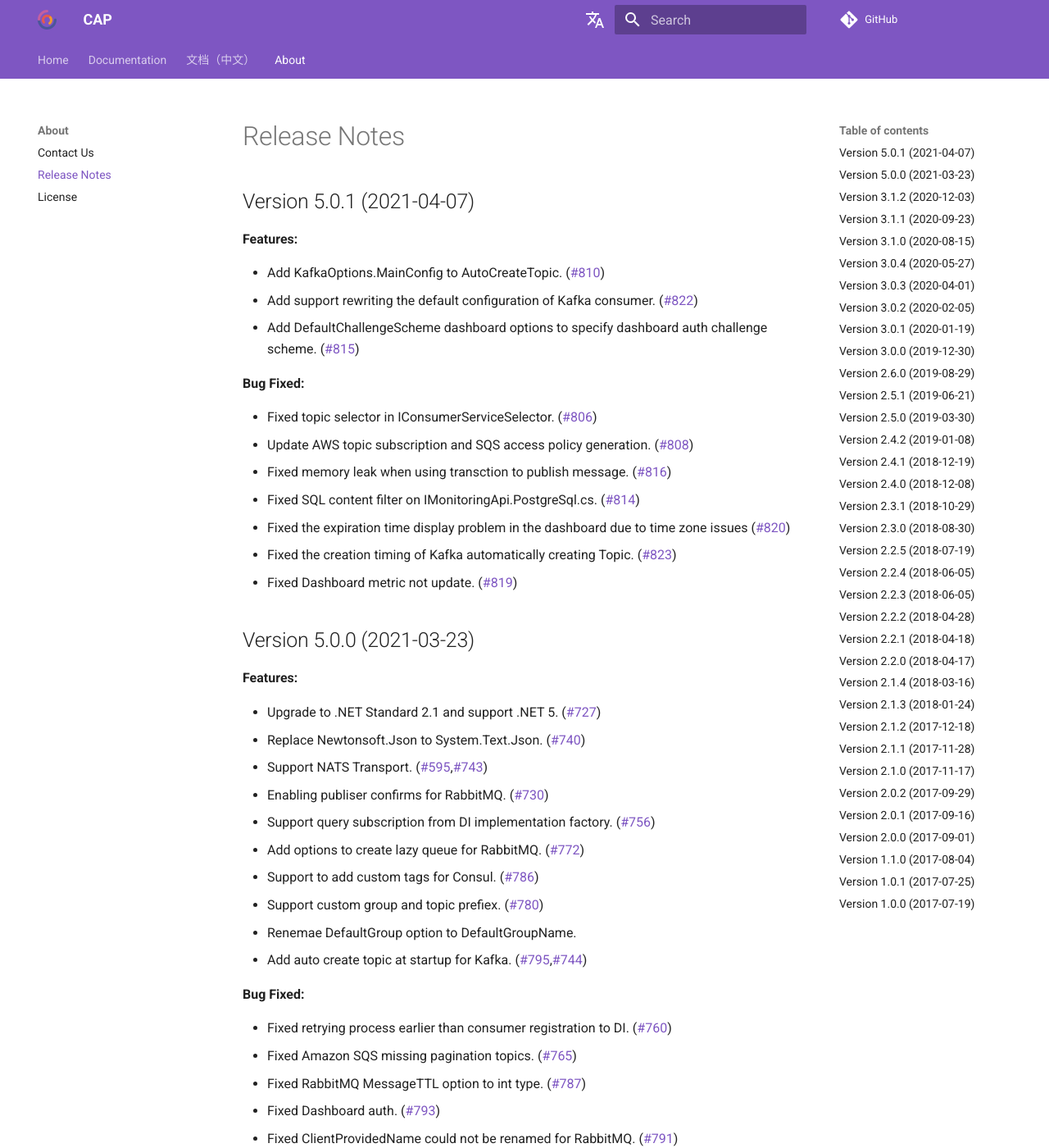
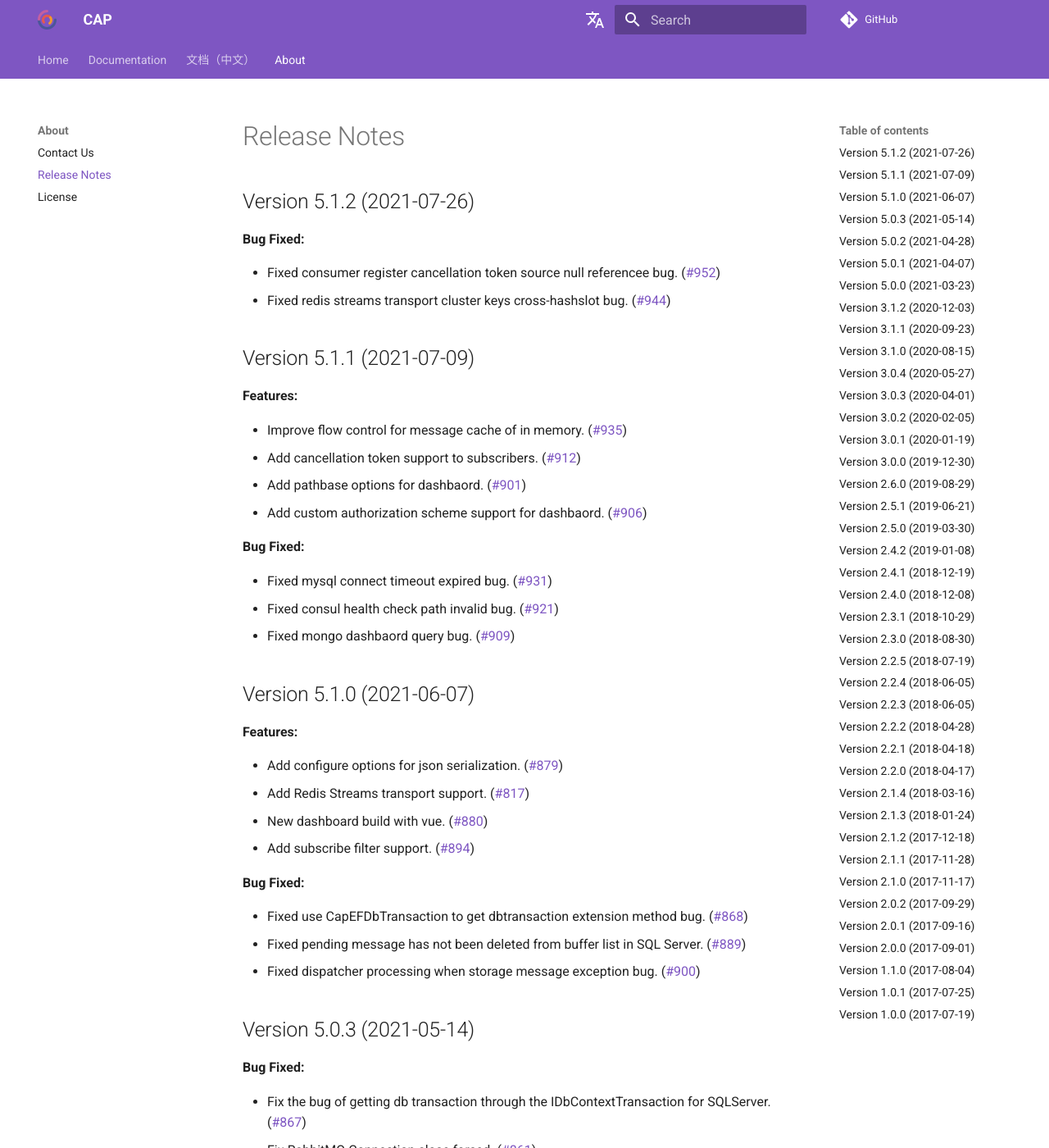
Before and after one commit to dotnetcore/CAP, an MkDocs documentation site: the page built from docs/content/about/release-notes.md, in a window 1280 px wide and 1400 px high. Shown: the whole window at 82% size. Built offline with MkDocs 1.6.1 and Material for MkDocs 9.7.7, drawn with Linux system fonts in a browser that asks for light colours; comment, search, counter and statistics services are not loaded; some of the changed text lies outside the part shown.

Commit message:
Update release notes.

```diff
--- a/docs/content/about/release-notes.md
+++ b/docs/content/about/release-notes.md
@@ -1,4 +1,64 @@
 # Release Notes
+
+
+## Version 5.1.2 (2021-07-26)
+
+**Bug Fixed:**
+
+* Fixed consumer register cancellation token source null referencee bug. (#952)
+* Fixed redis streams transport cluster keys cross-hashslot bug. (#944)
+
+
+## Version 5.1.1 (2021-07-09)
+
+**Features:**
+
+* Improve flow control for message cache of in memory. (#935)
+* Add cancellation token support to subscribers. (#912)
+* Add pathbase options for dashbaord. (#901)
+* Add custom authorization scheme support for dashbaord. (#906)
+
+**Bug Fixed:**
+
+* Fixed mysql connect timeout expired bug. (#931)
+* Fixed consul health check path invalid bug. (#921)
+* Fixed mongo dashbaord query bug. (#909)
+
+## Version 5.1.0 (2021-06-07)
+
+**Features:**
+
+* Add configure options for json serialization. (#879)
+* Add Redis Streams transport support. (#817)
+* New dashboard build with vue. (#880)
+* Add subscribe filter support. (#894)
+
+**Bug Fixed:**
+
+* Fixed use CapEFDbTransaction to get dbtransaction extension method bug. (#868)
+* Fixed pending message has not been deleted from buffer list in SQL Server. (#889)
+* Fixed dispatcher processing when storage message exception bug. (#900)
+
+
+## Version 5.0.3 (2021-05-14)
+
+**Bug Fixed:**
+
+* Fix the bug of getting db transaction through the IDbContextTransaction for SQLServer. (#867)
+* Fix RabbitMQ Connection close forced. (#861)
+
+## Version 5.0.2 (2021-04-28)
+
+**Features:**
+
+* Add support for Azure Service Bus sessions. (#829)
+* Add custom message headers support for RabbitMQ consumer. (#818)
+
+**Bug Fixed:**
+
+* Downgrading Microsoft.Data.SqlClient to 2.0.1. (#839)
+* DiagnosticObserver does not use null connection. (#845)
+* Fix null reference in AmazonSQSTransport. (#846)
 
 ## Version 5.0.1 (2021-04-07)
 
```
Also changed, not shown: 1 other file.
